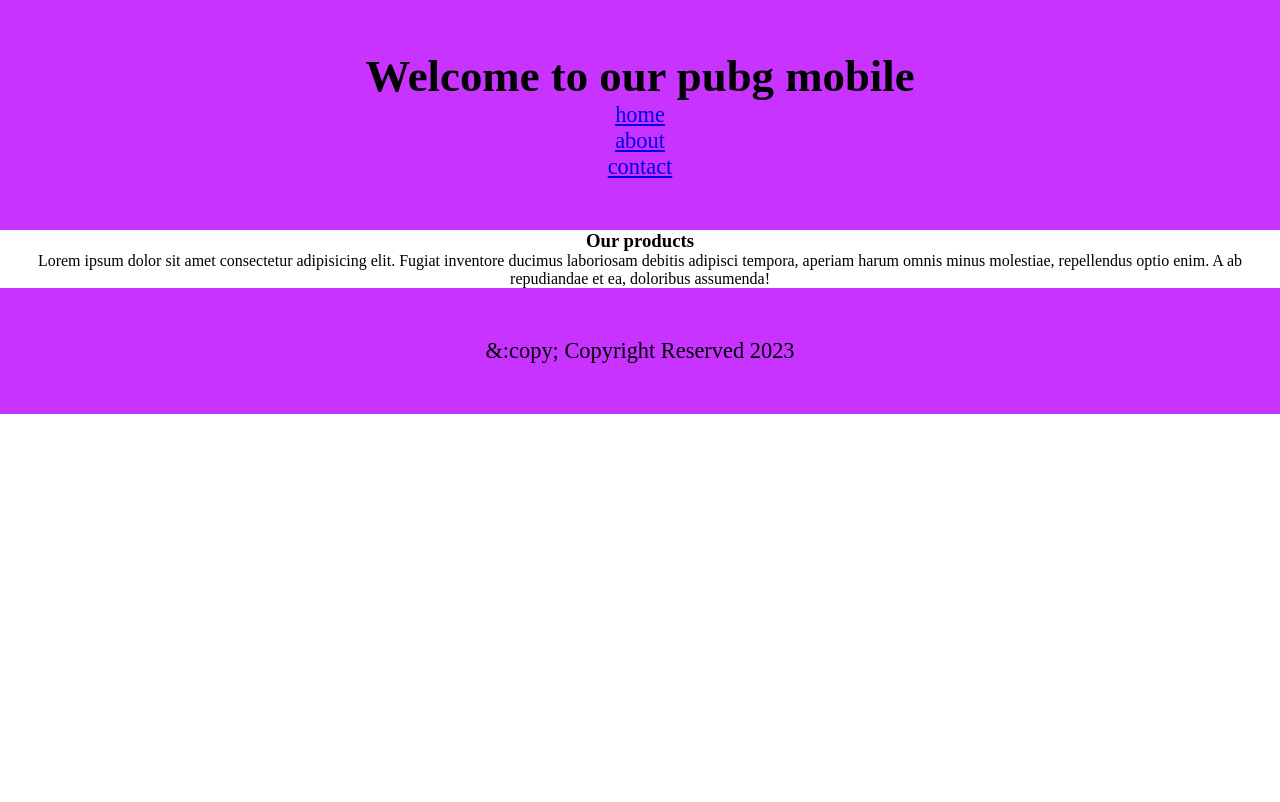
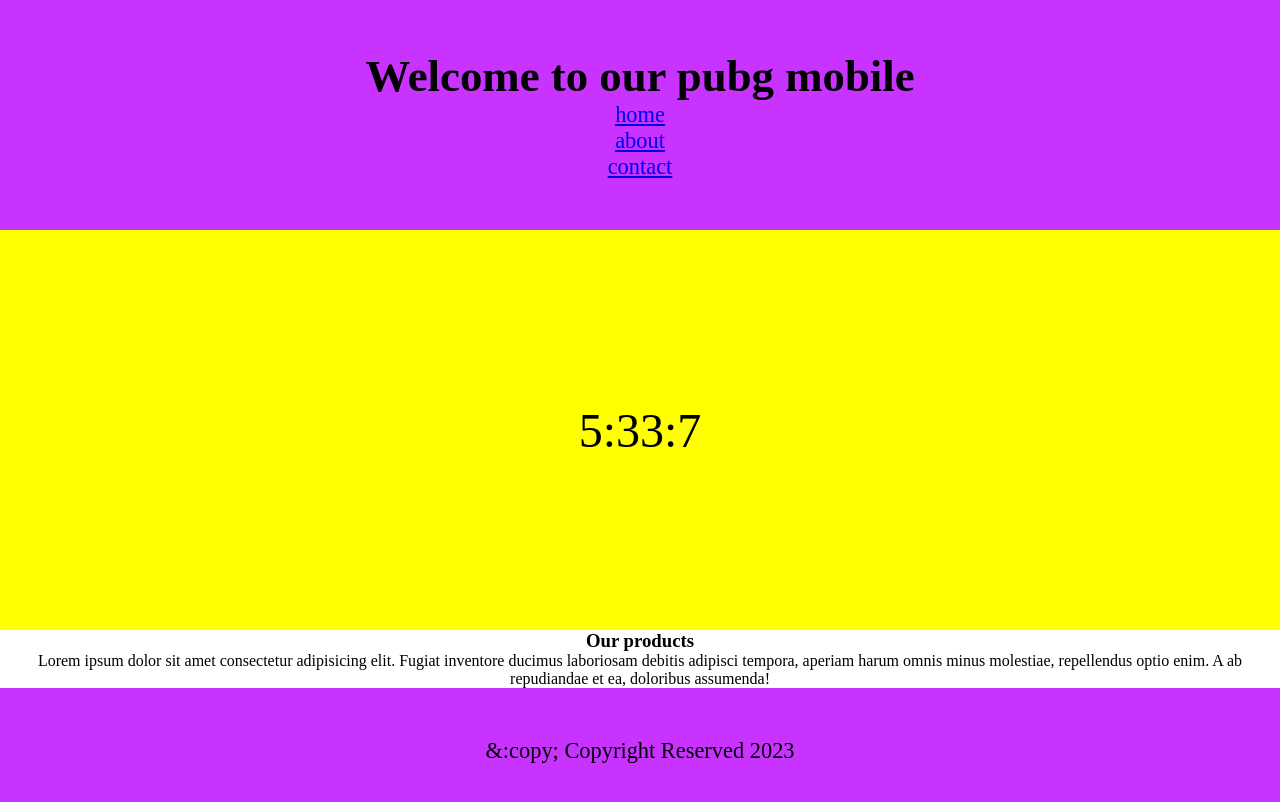
Before and after one commit to abdula7i7/onlineshopping, a plain HTML site: page index.html in a window 1280 px wide. Drawn offline with Linux system fonts and the light colour scheme.

Commit message:
i added new style.css

```diff
--- a/index.html
+++ b/index.html
@@ -18,6 +18,7 @@
       </nav>
     </header>
     <main>
+      <div class="showcase"></div>
       <div class="container">
         <h3>Our products</h3>
         <p>
@@ -34,8 +35,23 @@
     <script>
       let data = new Date().getFullYear();
       let foot = document.querySelector("footer p");
+      let showcase = document.querySelector(".showcase");
       console.log(foot);
       foot.textContent = `&:copy; Copyright Reserved ${data}`;
+      console.log(showcase);
+      const w = function () {
+        let date = new Date();
+        let hour = new Date().getHours();
+        let minute = new Date().getMinutes();
+        let seconds = new Date().getSeconds();
+        let watch = `${hour}:${minute}:${seconds}  `;
+        let watch2 = hour + ":" + minute + ":" + seconds;
+        showcase.textContent = watch
+        console.log(watch);
+        console.log(watch2);
+      };
+      w();
     </script>
+    <script src="./home.tsx"></script>
   </body>
 </html>
--- a/style.css
+++ b/style.css
@@ -11,3 +11,11 @@
   background: #b0fc;
   font-size: 1.4rem;
 }
+.showcase {
+  font-size: 3rem;
+  background: yellow;
+  height: 50vh;
+  display: flex;
+  align-items: center;
+  justify-content: center;
+}
```
